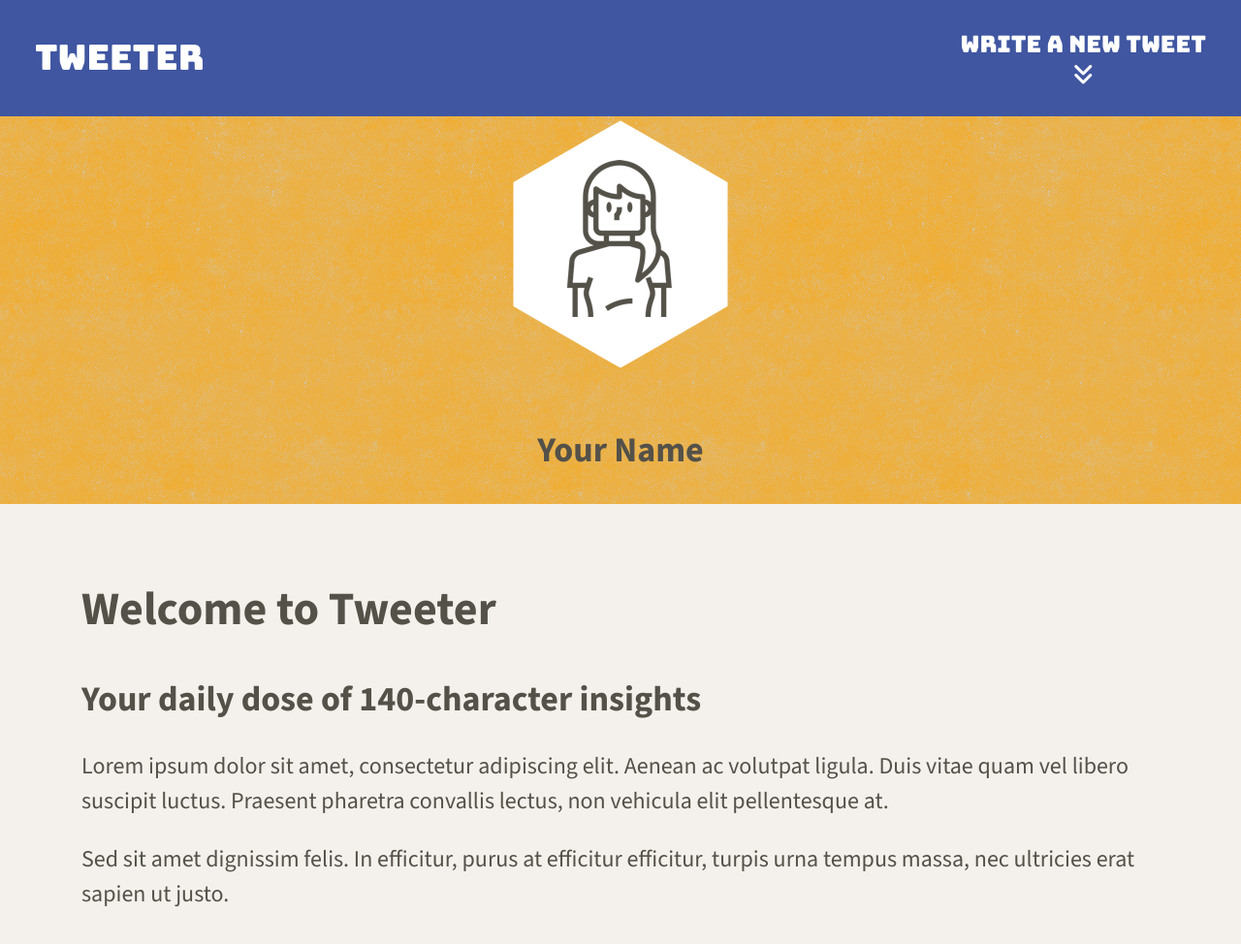
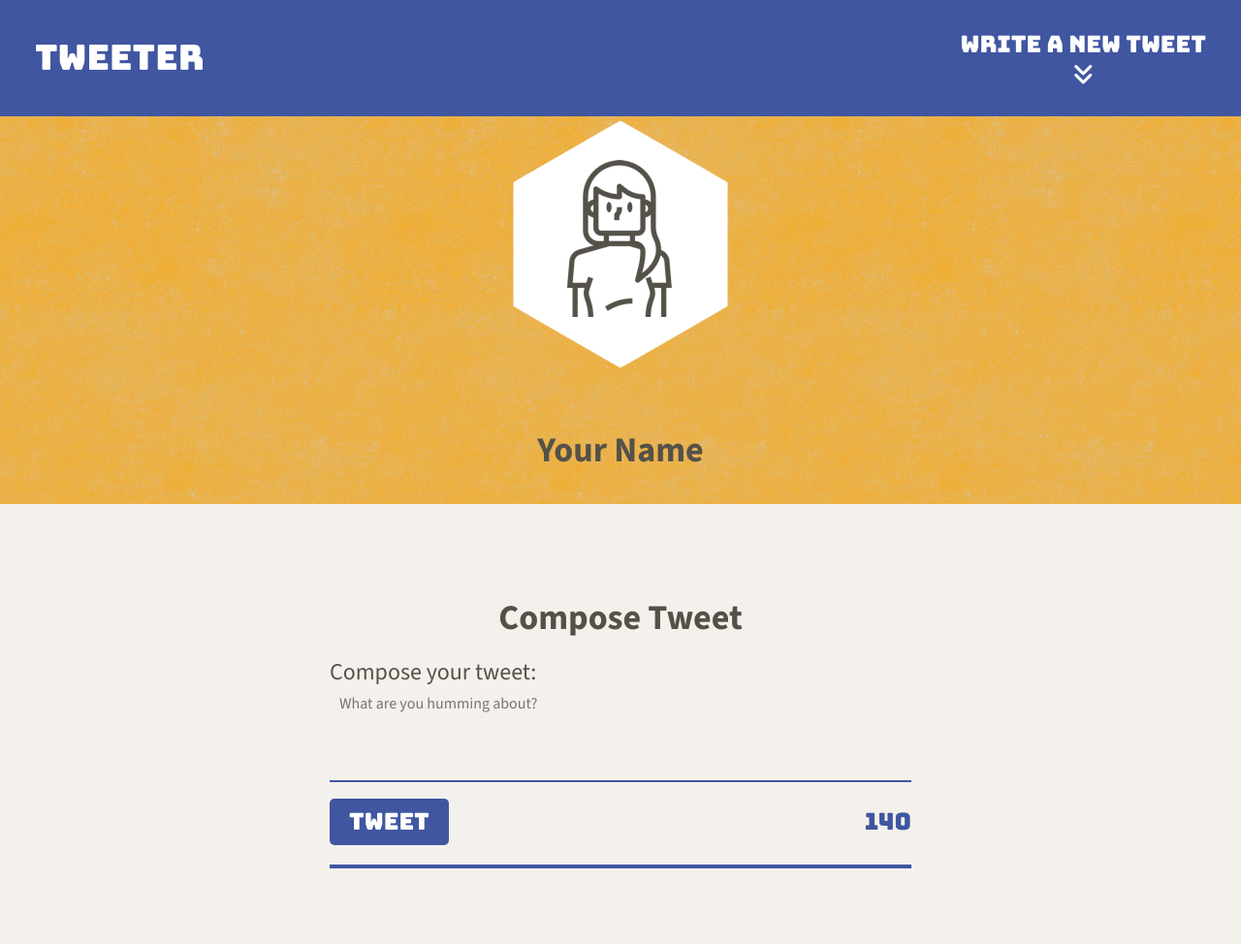
Before and after one commit to ArcaneCipher/tweeter, a website: page public/index.html in a window 1280 px wide. Shown: the whole page at 97% size. After the commit the page ends 936 px from the top, so only its background shows below. Drawn offline with nearby package versions, Linux system fonts and the light colour scheme.

Commit message:
Add Tweet form. Add new-tweet.css styling

```diff
--- a/public/index.html
+++ b/public/index.html
@@ -19,6 +19,9 @@
 
     <!-- Header CSS -->
     <link rel="stylesheet" href="/styles/header.css" type="text/css" />
+
+    <!-- New Tweet Form Styles -->
+    <link rel="stylesheet" href="/styles/new-tweet.css" type="text/css" />
 
     <!-- External JS -->
     <script src="https://ajax.googleapis.com/ajax/libs/jquery/3.4.1/jquery.min.js"></script>
@@ -65,17 +68,20 @@
 
     <!-- Page-specific (main) content here -->
     <main class="container">
-      <h1>Welcome to Tweeter</h1>
-      <h2>Your daily dose of 140-character insights</h2>
-      <p>
-        Lorem ipsum dolor sit amet, consectetur adipiscing elit. Aenean ac
-        volutpat ligula. Duis vitae quam vel libero suscipit luctus. Praesent
-        pharetra convallis lectus, non vehicula elit pellentesque at.
-      </p>
-      <p>
-        Sed sit amet dignissim felis. In efficitur, purus at efficitur
-        efficitur, turpis urna tempus massa, nec ultricies erat sapien ut justo.
-      </p>
+
+      <!-- Tweet form -->
+      <section class="new-tweet">
+        <h2>Compose Tweet</h2>
+        <form action="/tweets/" method="POST">
+          <label for="tweet-text">Compose your tweet:</label>
+          <textarea name="text" id="tweet-text" placeholder="What are you humming about?"></textarea>
+          <div>
+            <button type="submit">Tweet</button>
+            <output name="counter" class="counter" for="tweet-text">140</output>
+          </div>
+        </form>
+      </section>
+
     </main>
   </body>
 </html>
--- /dev/null
+++ b/public/styles/new-tweet.css
@@ -0,0 +1,61 @@
+/* new-tweet.css */
+
+/*
+ * Styles for the "Compose Tweet" form
+ */
+
+ section.new-tweet {
+  display: flex;
+  flex-direction: column;
+  align-items: center; /* Center the form horizontally */
+  margin: 20px auto; /* Center the form with auto margins */
+  width: 100%; /* Full width of the parent container */
+  max-width: 600px; /* Limit the form's width */
+}
+
+section.new-tweet form {
+  width: 100%;
+  border-bottom: 4px solid #4056A1; /* Thick bottom border only */
+  padding-bottom: 20px;
+}
+
+section.new-tweet textarea {
+  width: 100%;
+  height: 100px; /* Adjust height as needed */
+  padding: 10px;
+  border: none; /* Remove default border */
+  outline: none; /* Remove focus outline */
+  resize: none; /* Prevent resizing */
+  font-family: "Source Sans 3", sans-serif; /* Match the main font */
+  font-size: 16px;
+  color: #545149;
+  background-color: #f4f1ec; /* Match the body background color */
+  border-bottom: 2px solid #4056A1; /* Subtle bottom border for the textarea */
+}
+
+section.new-tweet button {
+  background-color: #4056A1; /* Match nav bar color */
+  color: #FFFFFF; /* White text */
+  font-family: "Bungee", cursive; /* Match the nav bar font */
+  padding: 10px 20px;
+  border: none;
+  border-radius: 5px; /* Optional rounded corners */
+  cursor: pointer;
+  transition: background-color 0.3s ease; /* Smooth hover effect */
+}
+
+section.new-tweet button:hover {
+  background-color: #324785; /* Slightly darker shade for hover */
+}
+
+section.new-tweet div {
+  display: flex;
+  justify-content: space-between; /* Space between button and counter */
+  align-items: center;
+  margin-top: 10px;
+}
+
+section.new-tweet .counter {
+  font-family: "Bungee", cursive; /* Match the nav bar font */
+  color: #4056A1;
+}
--- a/server/data-files/initial-tweets.json
+++ b/server/data-files/initial-tweets.json
@@ -8,7 +8,7 @@
     "content": {
       "text": "If I have seen further it is by standing on the shoulders of giants"
     },
-    "created_at": 1731819409285
+    "created_at": 1731910000665
   },
   {
     "user": {
@@ -19,6 +19,6 @@
     "content": {
       "text": "Je pense , donc je suis"
     },
-    "created_at": 1731905809285
+    "created_at": 1731996400665
   }
 ]
```
